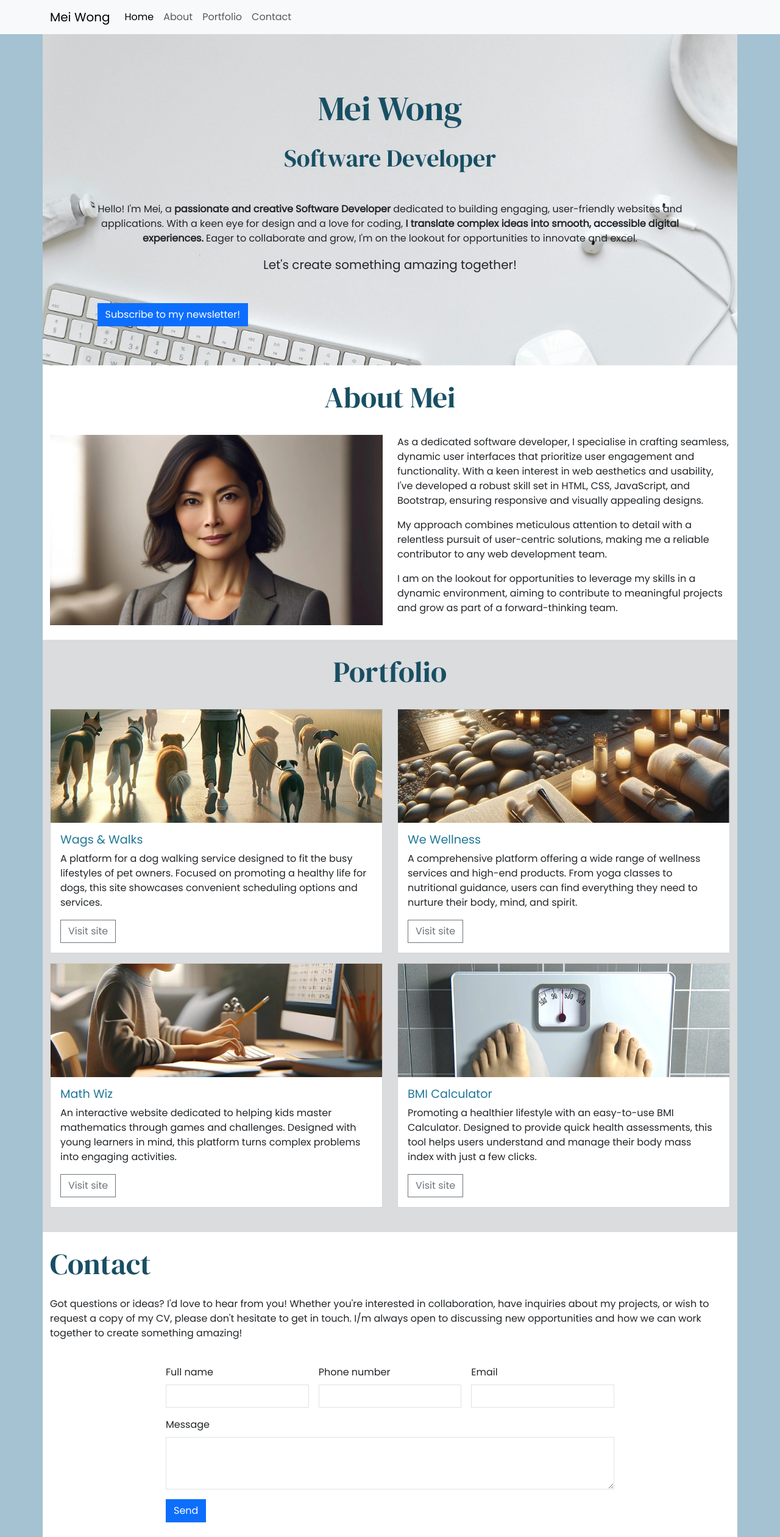
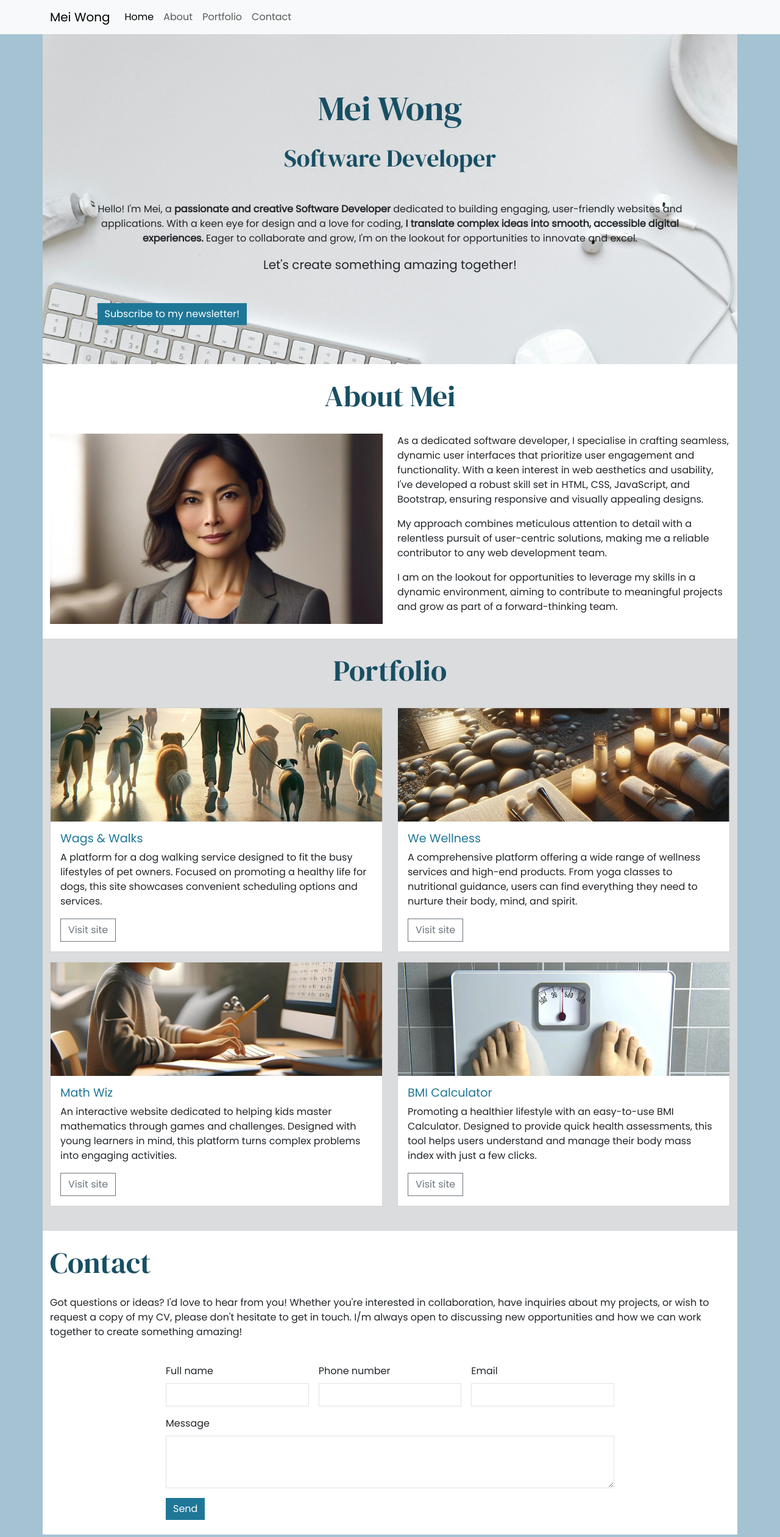
Before and after one commit to moranjohn-95/putting-it-together, a plain HTML site: page index.html in a window 1280 px wide. Shown: the whole page at 61% size. Drawn offline with nearby package versions, Linux system fonts and the light colour scheme.

Commit message:
add final css additions

```diff
--- a/Assets/css/style.css
+++ b/Assets/css/style.css
@@ -25,6 +25,17 @@ h2 {
 {
     border-radius: 0;
 }
+
+/* Buttons */
+
+.custom-button {
+    background-color: #1f7798;
+    border: #1f7798
+}
+
+.custom-button:hover {
+    background-color: #1d6d8a;
+    border: #1d6d8a }
 
 /* About section */
 
--- a/index.html
+++ b/index.html
@@ -58,7 +58,7 @@
         </div>
         </section>
     <!-- Button trigger modal -->
-<button type="button" class= "btn btn-primary sharp-corners" data-bs-toggle="modal" data-bs-target="#exampleModal">
+<button type="button" class= "btn btn-primary sharp-corners custom-button" data-bs-toggle="modal" data-bs-target="#exampleModal">
   Subscribe to my newsletter!
 </button>
 </header>
@@ -208,7 +208,7 @@ can work together to create something amazing!</p>
     <textarea class="form-control sharp-corners" id="message" rows="3"></textarea>
   </div>
   <div class="col-12">
-    <button type="submit" class="btn btn-primary sharp-corners">Send</button>
+    <button type="submit" class="btn btn-primary sharp-corners custom-button">Send</button>
   </div>
 </form>
 </div>
@@ -234,7 +234,7 @@ can work together to create something amazing!</p>
                             <input type="email" class="form-control" id="inputEmail">
                         </div>
                         <div class="col-12 mb-4">
-                            <button type="submit" class="btn btn-primary">
+                            <button type="submit" class="btn btn-primary custom-button">
                                 Sign up!
                             </button>
                         </div>
```
